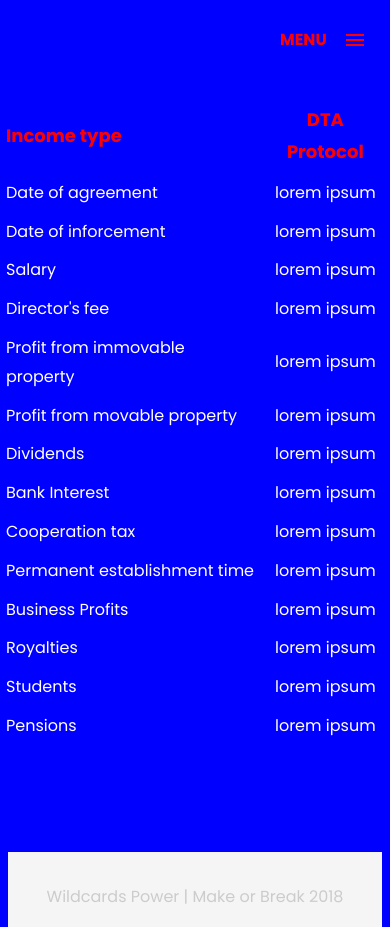
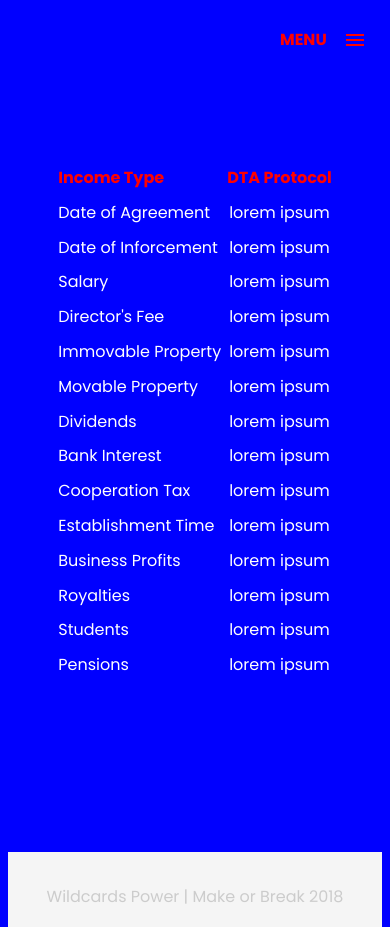
Before and after one commit to makeorbreak-io/the-unlikely-heroes, a website with bundled scripts: page src/website/views/3screen_Info.html in a window 390 px wide. Built offline with nearby package versions, Linux system fonts and the light colour scheme.

Commit message:
updates....

```diff
--- a/src/website/css/style.css
+++ b/src/website/css/style.css
@@ -494,12 +494,12 @@ footer {
         width: 30%;
     }
 
-    .box-intro{
-
+    th, td {
+        padding: 2px;
     }
 
-    .box-intro .table-cell{
-
+    th{
+        font-size: 16px;
     }
 
 }
--- a/src/website/views/3screen_Info.html
+++ b/src/website/views/3screen_Info.html
@@ -37,16 +37,16 @@
 
                     <table class="table-cell">
                         <tr>
-                            <th style="text-align:left;">Income type</th>
+                            <th style="text-align:left;">Income Type</th>
                             <th>DTA Protocol</th>
                         </tr>
 
                         <tr>
-                            <td style="text-align:left;">Date of agreement</td>
+                            <td style="text-align:left;">Date of Agreement</td>
                             <td>lorem ipsum</td>
                         </tr>
                         <tr>
-                            <td style="text-align:left;">Date of inforcement </td>
+                            <td style="text-align:left;">Date of Inforcement </td>
                             <td>lorem ipsum</td>
                         </tr>
                         <tr>
@@ -54,15 +54,15 @@
                             <td>lorem ipsum</td>
                         </tr>
                         <tr>
-                            <td style="text-align:left;">Director's fee</td>
+                            <td style="text-align:left;">Director's Fee</td>
                             <td>lorem ipsum</td>
                         </tr>
                         <tr>
-                            <td style="text-align:left;">Profit from immovable property</td>
+                            <td style="text-align:left;">Immovable Property</td>
                             <td>lorem ipsum</td>
                         </tr>
                         <tr>
-                            <td style="text-align:left;">Profit from movable property</td>
+                            <td style="text-align:left;">Movable Property</td>
                             <td>lorem ipsum</td>
                         </tr>
                         <tr>
@@ -74,11 +74,11 @@
                             <td>lorem ipsum</td>
                         </tr>
                         <tr>
-                            <td style="text-align:left;">Cooperation tax</td>
+                            <td style="text-align:left;">Cooperation Tax</td>
                             <td>lorem ipsum</td>
                         </tr>
                         <tr>
-                            <td style="text-align:left;">Permanent establishment time</td>
+                            <td style="text-align:left;">Establishment Time</td>
                             <td>lorem ipsum</td>
                         </tr>
                         <tr>
```
